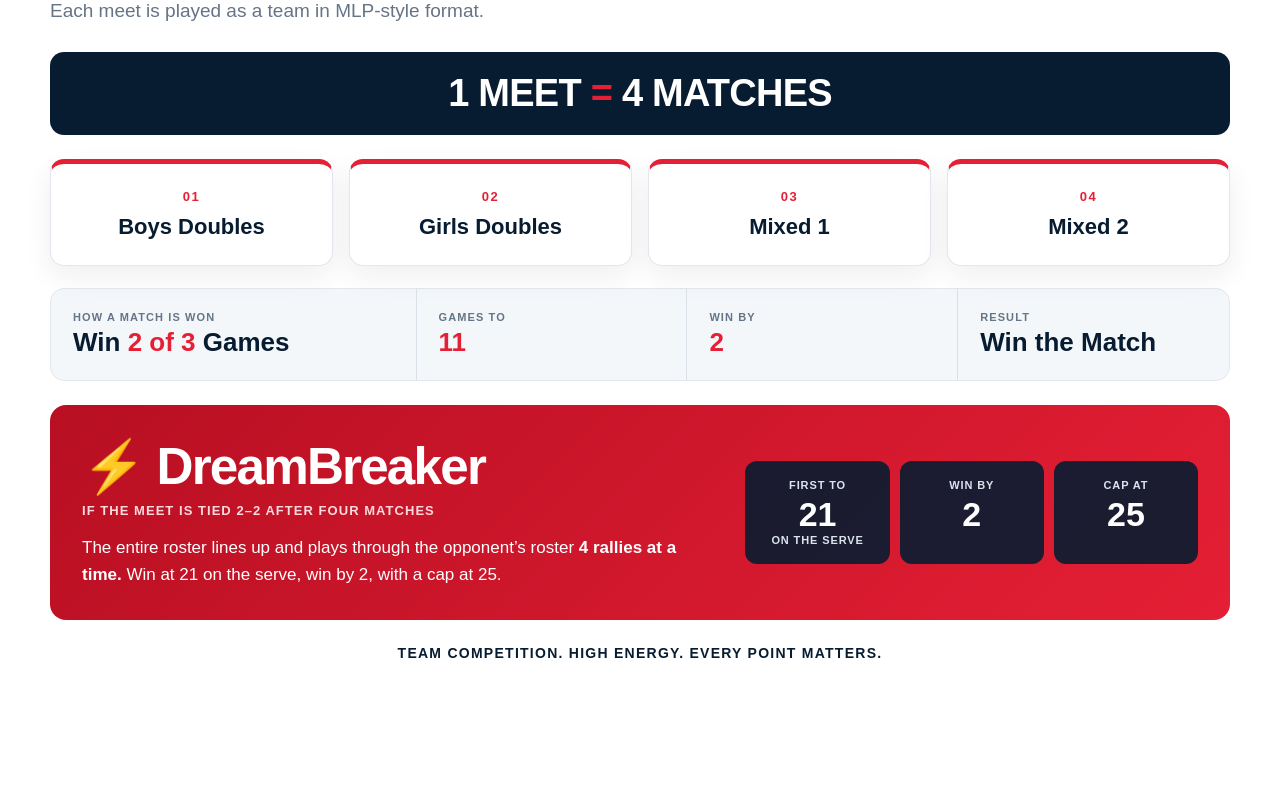
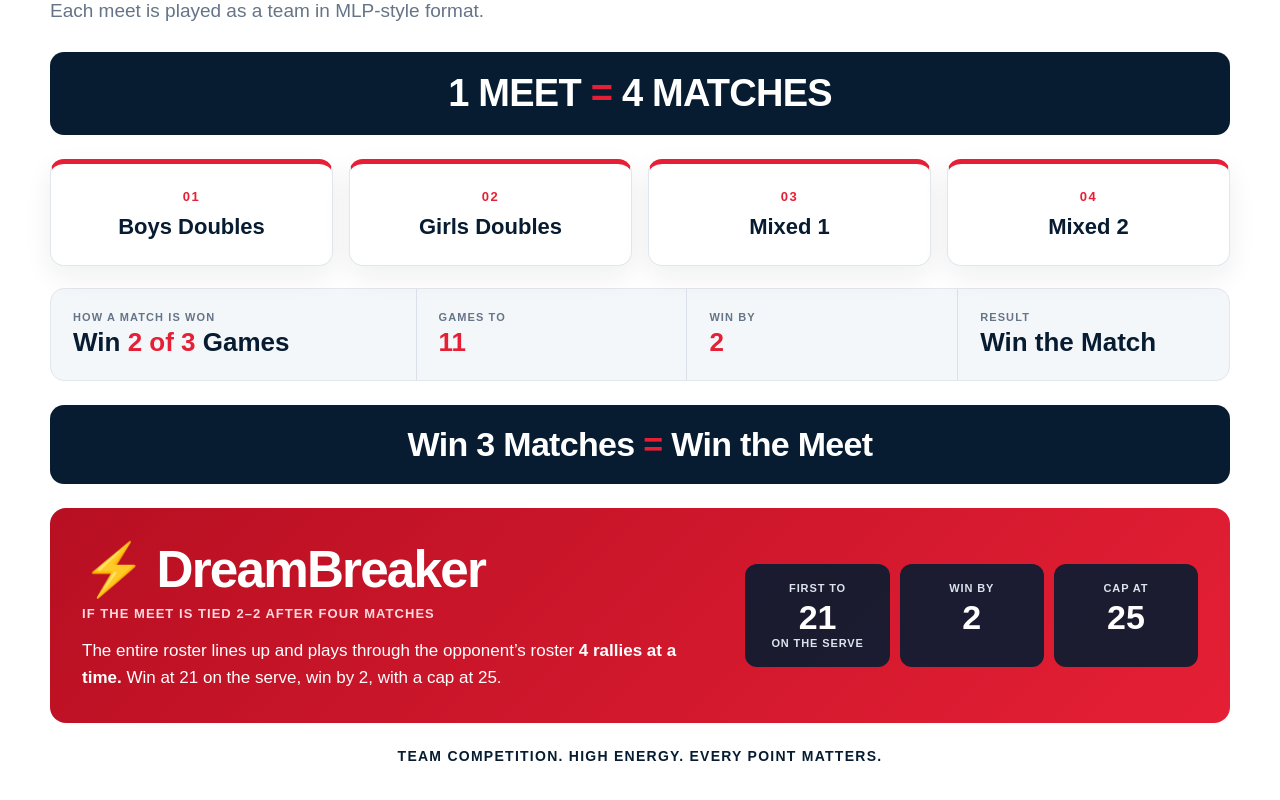
Before and after one commit to colesp-ui/wxpickleball, a Next.js app: page / in a window 1280 px wide. Shown: the part 8772-9572 px from the top of the page. Before the commit the page ends 9525 px from the top, so only its background shows below. Built offline with nearby package versions, Linux system fonts and the light colour scheme.

Commit message:
Add meet win bar above DreamBreaker

```diff
--- a/app/layout.js
+++ b/app/layout.js
@@ -23,6 +23,7 @@ function MeetFormatSection() {
           <div className="match-rule"><span className="match-rule-label">Win by</span><span className="match-rule-value"><em>2</em></span></div>
           <div className="match-rule"><span className="match-rule-label">Result</span><span className="match-rule-value">Win the Match</span></div>
         </div>
+        <div className="meet-win-bar">Win 3 Matches <strong>=</strong> Win the Meet</div>
         <div className="dreambreaker">
           <div>
             <div className="dream-title">⚡ DreamBreaker</div>
@@ -64,6 +65,8 @@ export default function RootLayout({ children }) {
           .match-rule-label{font-size:11px;font-weight:900;letter-spacing:.1em;text-transform:uppercase;color:#657487}
           .match-rule-value{font-size:26px;font-weight:900;color:#071c31;margin-top:4px}
           .match-rule-value em{font-style:normal;color:#e51f35}
+          .meet-win-bar{background:#071c31;color:#fff;border-radius:14px;padding:20px 28px;text-align:center;font-size:clamp(22px,2.8vw,34px);font-weight:900;letter-spacing:-.02em;margin-top:24px}
+          .meet-win-bar strong{color:#e51f35}
           .dreambreaker{margin-top:24px;background:linear-gradient(135deg,#b80f22,#e51f35);color:#fff;border-radius:16px;padding:32px;display:grid;grid-template-columns:1.4fr 1fr;gap:30px;align-items:center}
           .dream-title{font-size:clamp(32px,4vw,52px);font-weight:900;letter-spacing:-.035em;margin:0 0 6px}
           .dream-sub{font-size:13px;font-weight:900;text-transform:uppercase;letter-spacing:.08em;color:#ffd9dd;margin-bottom:16px}
@@ -74,7 +77,7 @@ export default function RootLayout({ children }) {
           .dream-stat strong{display:block;font-size:34px;margin-top:4px}
           .meet-tagline{text-align:center;margin:25px 0 0;font-size:14px;font-weight:900;letter-spacing:.09em;text-transform:uppercase;color:#071c31}
           @media(max-width:800px){.meet-match-grid{grid-template-columns:1fr 1fr}.match-rules{grid-template-columns:1fr 1fr}.match-rule:nth-child(2){border-right:0}.match-rule:nth-child(-n+2){border-bottom:1px solid #d9e0e7}.dreambreaker{grid-template-columns:1fr}.dream-stats{max-width:500px}}
-          @media(max-width:560px){.meet-format-section{padding:70px 0}.meet-match-grid{gap:10px}.meet-match{padding:19px 10px}.meet-match h3{font-size:17px}.meet-equation{padding:17px 12px}.match-rule{padding:17px 10px;text-align:center}.match-rule-value{font-size:21px}.dreambreaker{padding:25px 20px}.dream-stats{gap:7px}.dream-stat{padding:15px 5px}.dream-stat strong{font-size:27px}.dream-copy{font-size:15px}}
+          @media(max-width:560px){.meet-format-section{padding:70px 0}.meet-match-grid{gap:10px}.meet-match{padding:19px 10px}.meet-match h3{font-size:17px}.meet-equation{padding:17px 12px}.match-rule{padding:17px 10px;text-align:center}.match-rule-value{font-size:21px}.meet-win-bar{padding:17px 12px}.dreambreaker{padding:25px 20px}.dream-stats{gap:7px}.dream-stat{padding:15px 5px}.dream-stat strong{font-size:27px}.dream-copy{font-size:15px}}
         `}</style>
         <script dangerouslySetInnerHTML={{__html: `
           document.addEventListener('click', function (event) {
```
